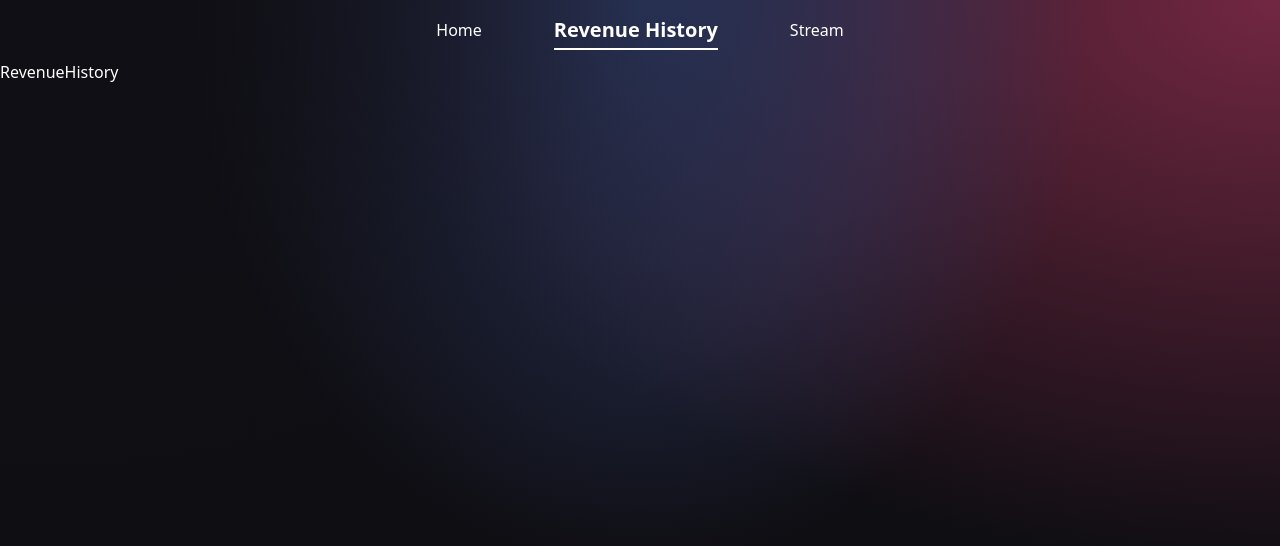
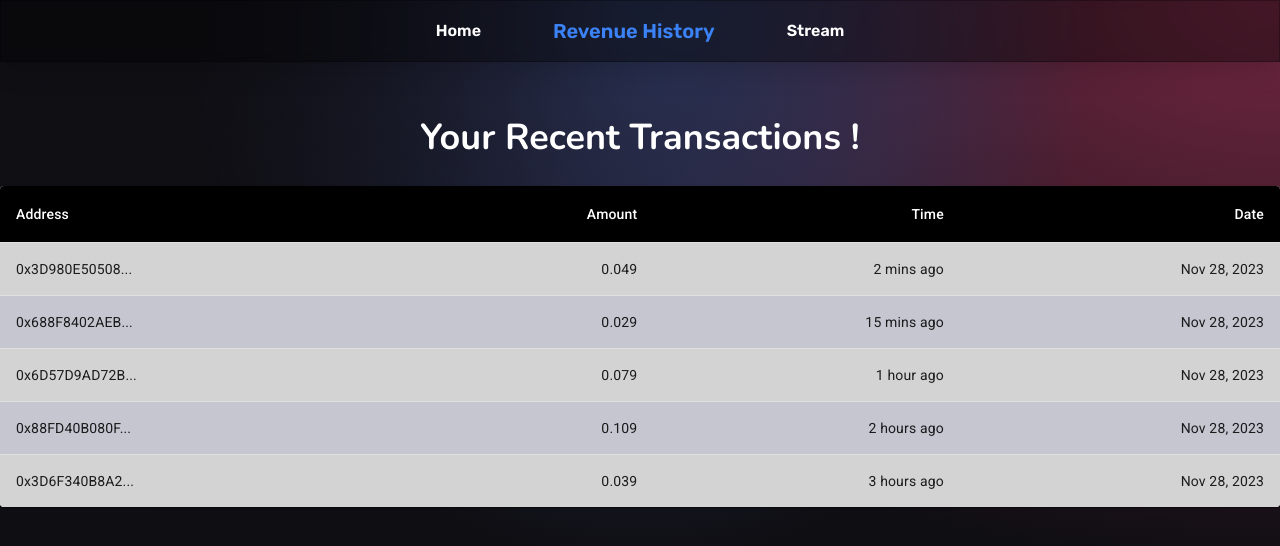
Before and after one commit to girinath2805/InterIIT-Aptos-PS-frontend, a React (Vite) app: page /streamerhome/revenuehistory in a window 1280 px wide. Shown: the top 546 px of the page. Built offline with nearby package versions, Linux system fonts and the light colour scheme.

Commit message:
revenue commit

```diff
--- a/index.html
+++ b/index.html
@@ -10,6 +10,10 @@
   <link rel="stylesheet" href="https://fonts.googleapis.com/icon?family=Material+Icons" />
   <link rel="stylesheet" href="https://fonts.googleapis.com/css?family=Roboto:300,400,500,700&display=swap" />
   <meta name="viewport" content="width=device-width, initial-scale=1.0" />
+  <link rel="preconnect" href="https://fonts.googleapis.com">
+  <link rel="preconnect" href="https://fonts.gstatic.com" crossorigin>
+  <link href="https://fonts.googleapis.com/css2?family=Nunito:wght@700&display=swap" rel="stylesheet">
+  <link href="https://fonts.googleapis.com/css2?family=Rubik:wght@600&display=swap" rel="stylesheet">
   <title>Vite + React</title>
 </head>
 
--- a/src/App.jsx
+++ b/src/App.jsx
@@ -9,7 +9,7 @@ const App = () => {
         <Route path='/' element={<Home/>}/>
         <Route path='/signin' element={<Signin/>}/>
         <Route path='/signup' element={<Signup/>}/>
-        <Route path='/listenerhome' element={<ListenerHome/>}/>
+        <Route path='/listener/home' element={<ListenerHome/>}/>
         <Route path='/streamerhome/*' element={<StreamerHome/>}/>
       </Routes>
     </BrowserRouter>
--- a/src/components/Navbar.jsx
+++ b/src/components/Navbar.jsx
@@ -2,10 +2,12 @@ import React,{useState} from 'react'
 import {HiMenuAlt4} from 'react-icons/hi'
 import {AiOutlineClose} from 'react-icons/ai'
 import { NavLink } from 'react-router-dom';
+import { CgProfile } from "react-icons/cg";
+
 
 const NavBarItem = ({ title, classprops }) => (
   <li className={`mx-4 cursor-pointer ${classprops}`}>
-      <NavLink to={`/streamerhome/${title.replace(/\s+/g, '').toLowerCase()}`} className={({ isActive }) => (isActive ? 'active-link text-white font-bold text-xl ease-in transform transition duration-500 scale-110 text-blue-500' : 'inactive-link text-gray transform transition duration-500 hover:scale-110 hover:text-blue-500 ease-in')}>{title}</NavLink>
+      <NavLink to={`/streamerhome/${title.replace(/\s+/g, '').toLowerCase()}`} className={({ isActive }) => (isActive ? 'font-bold text-xl ease-in transform transition duration-500 scale-110 text-blue-500' : 'inactive-link text-grey transform transition duration-500 hover:scale-110 hover:text-blue-500 ease-in')}>{title}</NavLink>
   </li>
 );
 
@@ -14,26 +16,31 @@ const NavBarItem = ({ title, classprops }) => (
 const Navbar = () => {
     const [toggleMenu, setToggleMenu] = useState(false);
   return (
-    <nav className="w-full flex md:justify-center justify-between items-center p-4">
+    <nav className="w-full flex md:justify-center justify-between items-center p-4 black-glassmorphism font-head">
       <ul className="text-white md:flex hidden list-none flex-row justify-between items-center flex-initial gap-10">
         {["Home", "Revenue History","Stream"].map((item, index) => (
           <NavBarItem key={item + index} title={item} />
         ))}
       </ul>
+
       <div className="flex relative">
         {!toggleMenu && (
           <HiMenuAlt4 fontSize={28} className="text-white md:hidden cursor-pointer" onClick={() => setToggleMenu(true)} />
+        )}
+        {toggleMenu && (
+          <AiOutlineClose fontSize={28} className="text-white md:hidden cursor-pointer" onClick={() => setToggleMenu(false)} />
         )}
         {toggleMenu && (
           <ul
             className={`z-10 fixed -top-0 -right-2 p-3 w-[70vw] h-screen shadow-2xl md:hidden list-none
             flex flex-col justify-start items-end rounded-md blue-glassmorphism text-white ${toggleMenu ? 'animate-slide-in' : 'animate-slide-out'}`}
           >
-            <li className="text-xl w-full my-2"><AiOutlineClose onClick={() => setToggleMenu(false)} className='cursor-pointer' /></li>
             {["Home","Revenue History","Stream"].map(
               (item, index) => <NavBarItem key={item + index} title={item} classprops="my-2 text-lg" />,
             )}
+            <CgProfile fontSize={28} color='grey' className='cursor-pointer absolute bottom-9 left-3' />
           </ul>
+
         )}
       </div>
     </nav>
--- a/src/components/RevenueHistory.jsx
+++ b/src/components/RevenueHistory.jsx
@@ -1,9 +1,80 @@
 import React from 'react'
+import { styled } from '@mui/material/styles';
+import Table from '@mui/material/Table';
+import TableBody from '@mui/material/TableBody';
+import TableCell, { tableCellClasses } from '@mui/material/TableCell';
+import TableContainer from '@mui/material/TableContainer';
+import TableHead from '@mui/material/TableHead';
+import TableRow from '@mui/material/TableRow';
+import Paper from '@mui/material/Paper';
+
+const StyledTableCell = styled(TableCell)(({ theme }) => ({
+  [`&.${tableCellClasses.head}`]: {
+    backgroundColor: theme.palette.common.black,
+    color: theme.palette.common.white,
+  },
+  [`&.${tableCellClasses.body}`]: {
+    fontSize: 14,
+  },
+}));
+
+const StyledTableRow = styled(TableRow)(({ theme }) => ({
+  '&:nth-of-type(odd)': {
+    backgroundColor: '#d3d3d3',
+  },
+  '&:nth-of-type(even)': {
+    backgroundColor: '#c5c6d0',
+  },
+  // hide last border
+  '&:last-child td, &:last-child th': {
+    border: 0,
+  },
+}));
+
+function createData(address, amount, time, date) {
+  return { address, amount, time, date };
+}
+
+const rows = [
+  createData('0x3D980E50508...', 0.049, '2 mins ago', 'Nov 28, 2023'),
+  createData('0x688F8402AEB...', 0.029, '15 mins ago', 'Nov 28, 2023'),
+  createData('0x6D57D9AD72B...', 0.079, '1 hour ago', 'Nov 28, 2023'),
+  createData('0x88FD40B080F...', 0.109, '2 hours ago', 'Nov 28, 2023'),
+  createData('0x3D6F340B8A2...', 0.039, '3 hours ago', 'Nov 28, 2023'),
+];
 
 const RevenueHistory = () => {
   return (
     <div className='text-white'>
-        RevenueHistory
+      <div className='flex justify-center text-4xl font-extrabold mt-7 py-7 font-welcome'>
+        Your Recent Transactions !
+      </div>
+      <div>
+        <TableContainer component={Paper}>
+          <Table sx={{ minWidth: 700 }} aria-label="customized table">
+            <TableHead>
+              <TableRow>
+                <StyledTableCell>Address</StyledTableCell>
+                <StyledTableCell align="right">Amount</StyledTableCell>
+                <StyledTableCell align="right">Time</StyledTableCell>
+                <StyledTableCell align="right">Date</StyledTableCell>
+              </TableRow>
+            </TableHead>
+            <TableBody>
+              {rows.map((row) => (
+                <StyledTableRow key={row.address}>
+                  <StyledTableCell component="th" scope="row">
+                    {row.address}
+                  </StyledTableCell>
+                  <StyledTableCell align="right">{row.amount}</StyledTableCell>
+                  <StyledTableCell align="right">{row.time}</StyledTableCell>
+                  <StyledTableCell align="right">{row.date}</StyledTableCell>
+                </StyledTableRow>
+              ))}
+            </TableBody>
+          </Table>
+        </TableContainer>
+      </div>
     </div>
   )
 }
--- a/src/container/StreamerHome.jsx
+++ b/src/container/StreamerHome.jsx
@@ -7,7 +7,7 @@ const StreamerHome = () => {
   let location = useLocation();
 
   return (
-    <div className='gradient-bg-welcome h-screen bg-scroll'>
+    <div className='gradient-bg-welcome h-screen overflow-auto'>
       <Navbar/>
       <TransitionGroup>
         <CSSTransition
--- a/src/index.css
+++ b/src/index.css
@@ -27,6 +27,16 @@
     border: 1px solid rgba(255, 255, 255, 0.3);
   }
 
+  .black-glassmorphism {
+    background: rgba(0, 0, 0, 0.4);
+    border-bottom-left-radius: 0;
+    box-shadow: 0 4px 30px rgba(0, 0, 0, 0.2);
+    backdrop-filter: blur(5px);
+    -webkit-backdrop-filter: blur(5px);
+    border: 1px solid rgba(0, 0, 0, 0.3);
+}
+
+
   @keyframes blink {
     0%, 100% { opacity: 1; }
     50% { opacity: 0; }
@@ -42,7 +52,7 @@
 
   .page-enter-active {
     transform: translateX(0);
-    transition: transform 300ms;
+    transition: transform 500ms;
   }
 
   .page-exit {
@@ -51,19 +61,5 @@
 
   .page-exit-active {
     transform: translateX(-100%);
-    transition: transform 300ms;
+    transition: transform 500ms;
   }
-
-  .active-link {
-    border-bottom: 2px solid white;
-    padding-bottom: 5px;
-  }
-
-  .inactive-link {
-    transition: all 0.3s ease;
-  }
-
-  .inactive-link:hover {
-    color: blue;
-    transform: scale(1.1);
-  }
--- a/tailwind.config.js
+++ b/tailwind.config.js
@@ -2,6 +2,10 @@
 export default {
   content: ["./index.html", "./src/**/*.{js,ts,jsx,tsx}"],
   theme: {
+    fontFamily:{
+      'welcome':['Nunito', 'sans-serif'],
+      'head':['Rubik', 'sans-serif']
+    },
     extend: {
       screens: {
         mf: "990px",
```
